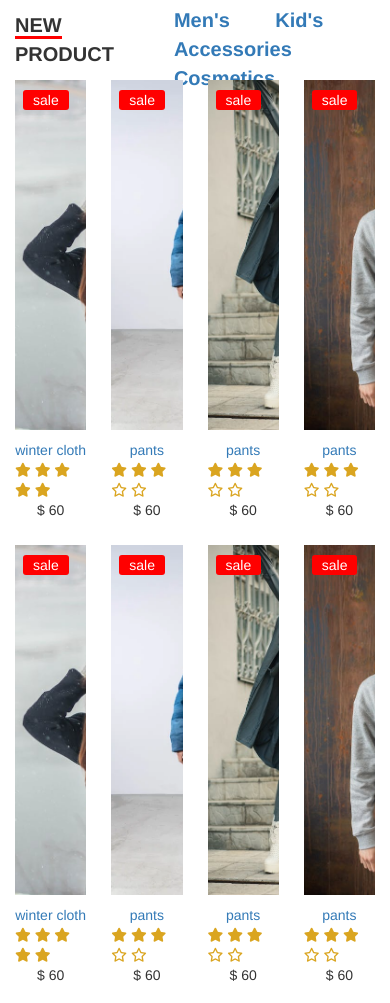
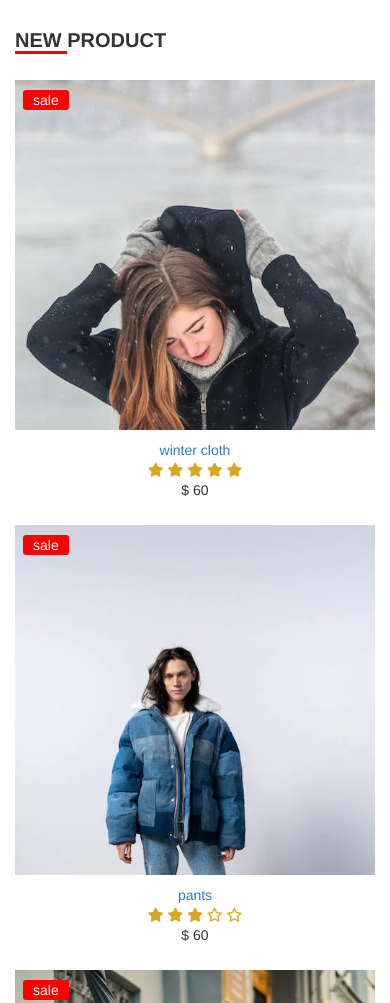
Before and after one commit to wuaann/quanaaa.io, a plain HTML site: page index.html in a window 390 px wide. Shown: the top 1003 px of the page. Drawn offline with nearby package versions, Linux system fonts and the light colour scheme.

Commit message:
Add files via upload
Signed-off-by: wuaann <114000299+wuaann@users.noreply.github.com>

```diff
--- a/index.html
+++ b/index.html
@@ -1,7 +1,7 @@
 <!DOCTYPE html>
 <html lang="en">
 <head>
-  <title>Bootstrap Example</title>
+  <title>sop</title>
   <meta charset="utf-8">
   <meta name="viewport" content="width=device-width, initial-scale=1">
   <link rel="stylesheet" href="https://maxcdn.bootstrapcdn.com/bootstrap/3.4.1/css/bootstrap.min.css">
@@ -15,7 +15,7 @@
 <div class="container">
   <header>
           <div><span>NEW </span>PRODUCT</div>
-          <div >
+          <div class="nav" >
             <ul>
               <li><a href="">All</a></li>
               <li><a href="">Women's</a></li>
--- a/style.css
+++ b/style.css
@@ -1,3 +1,8 @@
+:root{
+    --fz-header-text: 20px;
+    --p-header-nav:20px;
+}
+
 a{
     list-style: none;
     text-decoration: none;
@@ -11,7 +16,7 @@ header{
     height: 80px;
 }
 header div{
-    font-size: 20px;
+    font-size: var(--fz-header-text);
     font-weight: 600;
 }
 header div span{
@@ -20,7 +25,7 @@ header div span{
 }
 header div ul li{
     display: inline;
-    padding: 20px;
+    padding: var(--p-header-nav);
 }
 .products{
     display: grid;
@@ -106,3 +111,30 @@ header div ul li{
     margin-top: 10px;
 
 }
+
+
+
+/*smart phone*/
+@media only screen  and (max-width: 46.1875em) {
+
+    :root{
+        --fz-header-text: 20px;
+    }
+    .nav{
+        display: none;
+    }
+    .products{
+        grid-template-columns: repeat(1,1fr);
+    }
+
+}
+/*tablet*/
+@media only screen  and (min-width: 46.25em) and (max-width: 63.9375em) {
+    :root{
+        --fz-header-text: 15px;
+        --p-header-nav: 15px;
+    }
+     .products{
+        grid-template-columns: repeat(2,1fr);
+    }
+}
```
